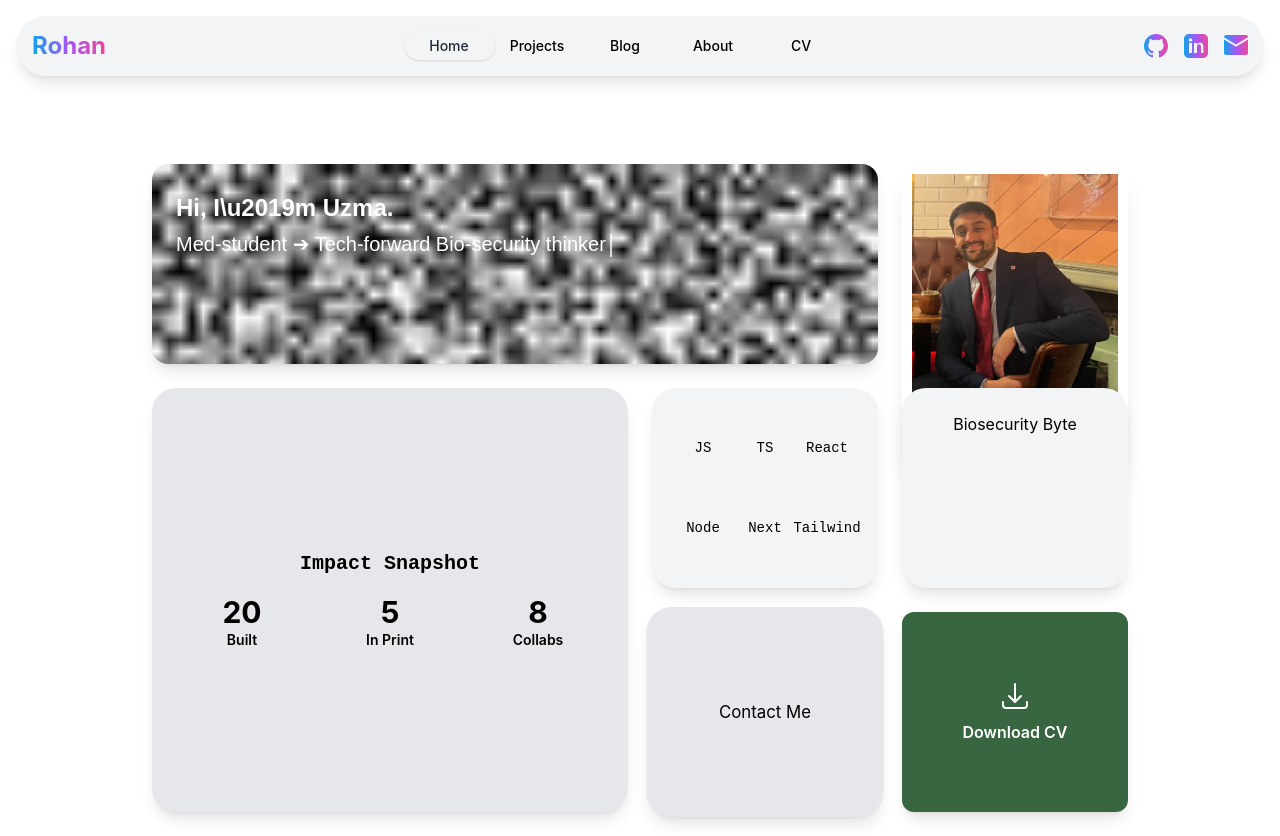
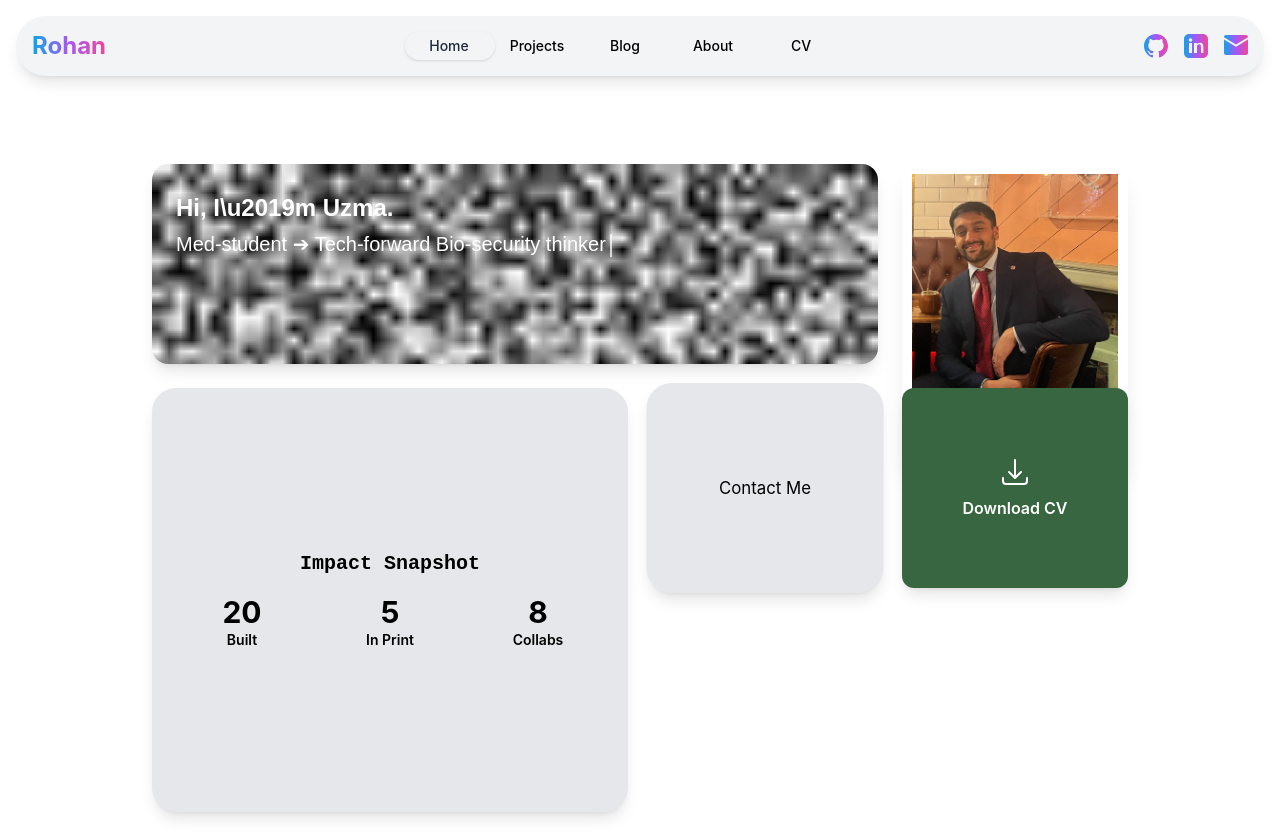
Before and after one commit to SUPA5INGH/personal-website, a Next.js app: page / in a window 1280 px wide. Built offline with nearby package versions, Linux system fonts and the light colour scheme.

Commit message:
Update index.tsx

```diff
--- a/pages/index.tsx
+++ b/pages/index.tsx
@@ -133,28 +133,7 @@ export default function Home() {
               </div>
             </section>
 
-            <div className="rounded-3xl bg-gray-100 p-6 shadow-lg grid grid-cols-3 gap-2 animate-fall">
-              {['JS', 'TS', 'React', 'Node', 'Next', 'Tailwind'].map((s, i) => (
-                <div
-                  key={s}
-                  style={{ animationDelay: `${i * 100}ms` }}
-                  className="flex items-center justify-center font-mono text-sm opacity-0 animate-fall"
-                >
-                  {s}
-                </div>
-              ))}
-            </div>
 
-            <div
-              className="rounded-3xl bg-gray-100 p-6 shadow-lg text-center cursor-pointer animate-fall"
-              onClick={() => setFlipped(!flipped)}
-            >
-              {flipped ? (
-                <div className="animate-bounce">🎉 Biosecurity rocks!</div>
-              ) : (
-                <div>Biosecurity Byte</div>
-              )}
-            </div>
 
             <div className="rounded-3xl bg-gray-200 p-6 shadow-lg flex items-center justify-center text-center animate-heartbeat">
               Contact Me
```
